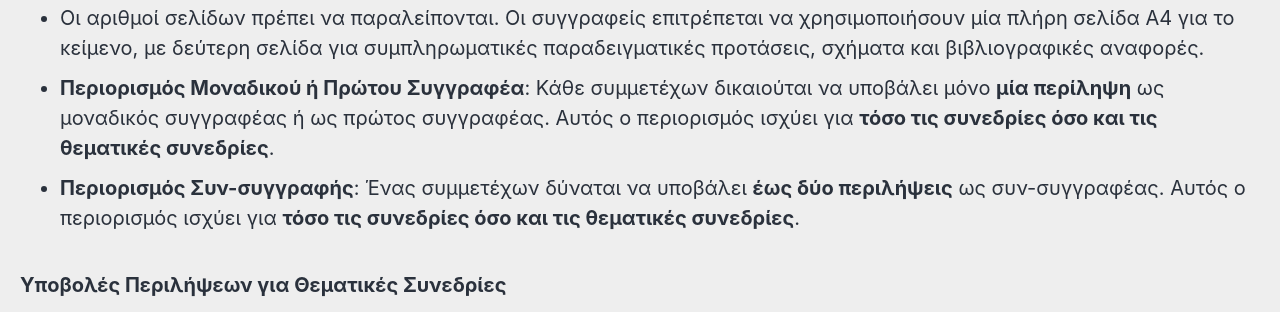
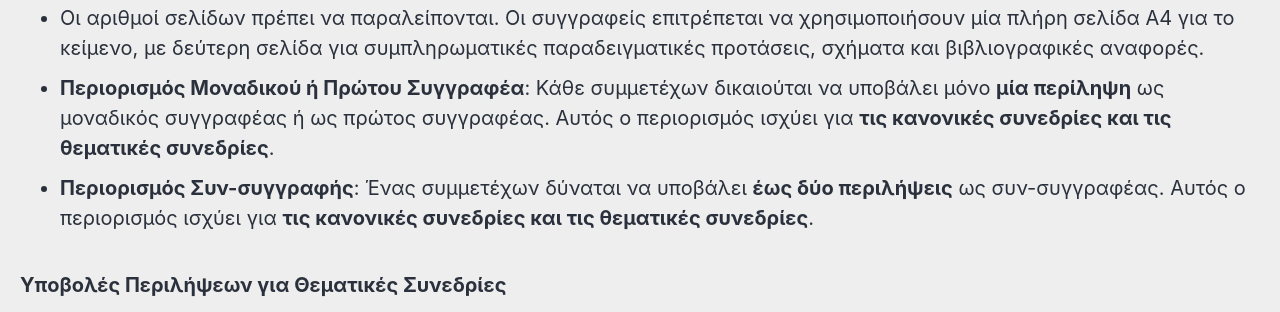
Before and after one commit to roryleung/ICGL17, a Jekyll site: the page built from _pages/gr_cfp.md, in a window 1280 px wide. Shown: the part 1224-1536 px from the top of the page. Built offline with Jekyll 4.4.1, drawn with Linux system fonts in a browser that asks for light colours; cached includes are drawn as plain includes; nearby versions of some CDN libraries.

Commit message:
Update gr_cfp.md

```diff
--- a/_pages/gr_cfp.md
+++ b/_pages/gr_cfp.md
@@ -23,8 +23,8 @@ excerpt: "23-26 Σεπτεμβρίου 2025<br>Πανεπιστήμιο του C
 - Οι περιλήψεις πρέπει να είναι διατυπωμένες σε μέγεθος Α4, με διάστημα γραμμών 1,5 και περιθώρια 2,5 cm, σε γραμματοσειρά Arial 11pt.
 - Πρέπει να εισάγεται πλήρης γραμμή μεταξύ του τίτλου και του κύριου σώματος του κειμένου.
 - Οι αριθμοί σελίδων πρέπει να παραλείπονται. Οι συγγραφείς επιτρέπεται να χρησιμοποιήσουν μία πλήρη σελίδα Α4 για το κείμενο, με δεύτερη σελίδα για συμπληρωματικές παραδειγματικές προτάσεις, σχήματα και βιβλιογραφικές αναφορές.
-- **Περιορισμός Μοναδικού ή Πρώτου Συγγραφέα**: Κάθε συμμετέχων δικαιούται να υποβάλει μόνο **μία περίληψη** ως μοναδικός συγγραφέας ή ως πρώτος συγγραφέας. Αυτός ο περιορισμός ισχύει για **τόσο τις συνεδρίες όσο και τις θεματικές συνεδρίες**.
-- **Περιορισμός Συν-συγγραφής**:  Ένας συμμετέχων δύναται να υποβάλει **έως δύο περιλήψεις** ως συν-συγγραφέας. Αυτός ο περιορισμός ισχύει για **τόσο τις συνεδρίες όσο και τις θεματικές συνεδρίες**.
+- **Περιορισμός Μοναδικού ή Πρώτου Συγγραφέα**: Κάθε συμμετέχων δικαιούται να υποβάλει μόνο **μία περίληψη** ως μοναδικός συγγραφέας ή ως πρώτος συγγραφέας. Αυτός ο περιορισμός ισχύει για **τις κανονικές συνεδρίες και τις θεματικές συνεδρίες**.
+- **Περιορισμός Συν-συγγραφής**:  Ένας συμμετέχων δύναται να υποβάλει **έως δύο περιλήψεις** ως συν-συγγραφέας. Αυτός ο περιορισμός ισχύει για **τις κανονικές συνεδρίες και τις θεματικές συνεδρίες**.
 
 
 ### Υποβολές Περιλήψεων για Θεματικές Συνεδρίες
```
